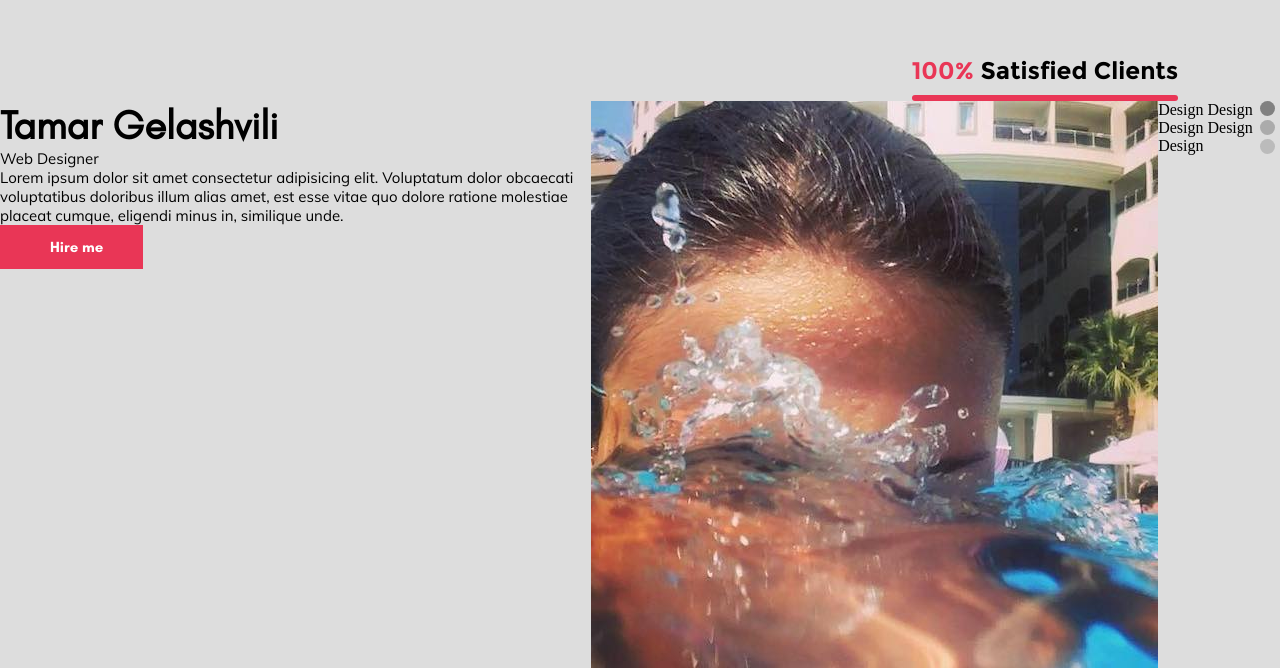
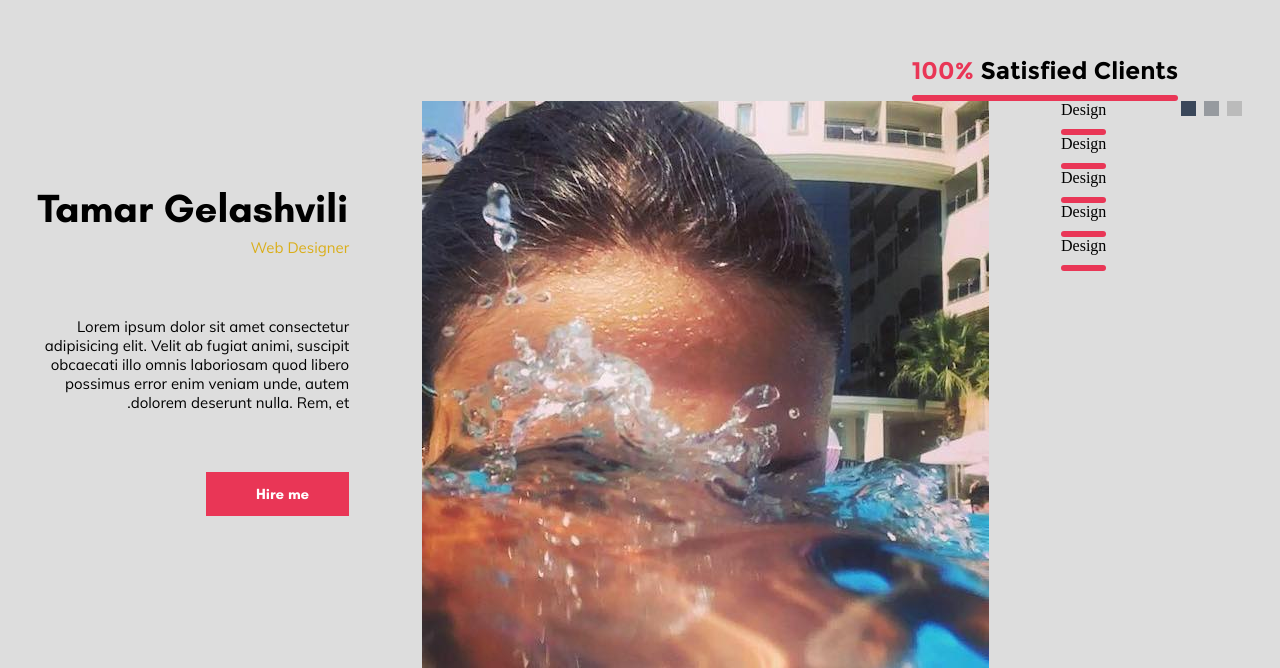
Before and after one commit to tgelashvili/Final-Task, a plain HTML site: page index.html in a window 1280 px wide. Shown: the part 768-1436 px from the top of the page. Drawn offline with Linux system fonts and the light colour scheme.

Commit message:
second section, first div completed

```diff
--- a/index.html
+++ b/index.html
@@ -61,7 +61,7 @@
             <div class="my-info">
                 <h2>Tamar Gelashvili</h2>
                 <p class="muli">Web Designer</p>
-                <p>Lorem ipsum dolor sit amet consectetur adipisicing elit. Voluptatum dolor obcaecati voluptatibus doloribus illum alias amet, est esse vitae quo dolore ratione molestiae placeat cumque, eligendi minus in, similique unde.</p>
+                <p>Lorem ipsum dolor sit amet consectetur adipisicing elit. Velit ab fugiat animi, suscipit obcaecati illo omnis laboriosam quod libero possimus error enim veniam unde, autem dolorem deserunt nulla. Rem, et.</p>
                 <button>Hire me</button>
             </div>
             <div class="slider">
@@ -73,10 +73,20 @@
             </div>
             <div class="ability">
                 <span>Design</span>
+                <div class="line"></div>
+
                 <span>Design</span>
+                <div class="line"></div>
+
                 <span>Design</span>
+                <div class="line"></div>
+
                 <span>Design</span>
+                <div class="line"></div>
+
                 <span>Design</span>
+                <div class="line"></div>
+
             </div>
 
             <div class="dot-bar">
--- a/styles/styles.css
+++ b/styles/styles.css
@@ -11,6 +11,13 @@
     padding-top: 27px;
     background-color: #DDDDDD;
 }
+.grid-container {
+    display: grid;
+    grid-template-areas:
+      'headerl header headerr'
+      'empty main main'
+      'empty footer footerl';
+  }
 .item1 {
     grid-area: headerl;
     display: flex;
@@ -35,13 +42,6 @@
     grid-area: footerl;
     display: flex;
     justify-content: flex-end;
-}
-.grid-container {
-  display: grid;
-  grid-template-areas:
-    'headerl header headerr'
-    'empty main main'
-    'empty footer footerl';
 }
 .l-side span{
     font-family: "Poppins-ExtraBold";
@@ -81,19 +81,19 @@
     display: flex;
     justify-content: space-between;
 }
-.persona-1{
+.persona-1 {
     font-family: "Regular";
     font-size: 49.7px;
 }
-.persona-2{
+.persona-2 {
     font-family: "Bold";
     font-size: 71px;
 }
-.persona-2:hover{
+.persona-2:hover {
     color: #E93656;
 }
 
-.persona-3{
+.persona-3 {
     font-family: "Regular";
     font-size: 23.29px;
 }
@@ -107,10 +107,9 @@
     font-size: 24px;
     color: black;
 }
-.satisfication:hover{
+.satisfication:hover {
     color: #E93656;
 }
-
 .satisfication div {
     height: 6px;
     max-width: 361px;
@@ -119,27 +118,15 @@
     border-radius: 28px;
     background-color: #E93656;
 }
-
 .logos {
     padding-top: 30px;
 }
-
 .logos a{
     padding: 10px;
 }
 
-.dot {
-    height: 15px;
-    width: 15px;
-    margin: 0 2px;
-    background-color: #bbb;
-    border-radius: 50%;
-    display: inline-block;
-    transition: background-color 0.6s ease;
-}
-.active {
-    background-color: #717171;
-}
+/* second section*/
+
 /* Fading animation */
 .fade {
     -webkit-animation-name: fade;
@@ -155,16 +142,42 @@
     from {opacity: .4}
     to {opacity: 1}
 }
-
+.dot {
+    height: 15px;
+    width: 15px;
+    margin: 0 2px;
+    background-color: #bbb;
+    display: inline-block;
+    transition: background-color 0.6s ease;
+}
+.active {
+    background-color: #15263E;
+}
+.line {
+    height: 6px;
+    max-width: 302px;
+    width: 100%;
+    margin-top: 10px;
+    border-radius: 28px;
+    background-color: #E93656;
+}
+.line:hover{
+    height: 6px;
+    max-width: 361px;
+    width: 100%;
+}
 
 .about-me{
     display: flex;
+    justify-content: flex-end;
+
 }
-
 .my-info{
-    display: block;
+    max-width: 313px;
+    width: 100%;
+    direction: rtl;
+    padding-top: 83px;
 }
-
 .my-info button{
     padding: 13px 40px 13px 50px;
     font-family: 'Bold';
@@ -174,26 +187,27 @@
     background-color: #E93656;
     cursor: pointer;
 }
-
 .my-info h2{
-    font-family: 'Regular';
+    font-family: 'Bold';
     font-size: 40px;
+    padding-bottom: 6px;
+    max-width: 311px;
 }
-
 .muli{
     font-family: 'Muli';
     font-size: 14px;
+    padding-bottom: 33px;
+    color: #DAAE19;
 
 }
 .my-info p{
     font-family: 'Muli-Regular';
     font-size: 15px;
+    padding-bottom: 60px;
 }
-
 .abolity{
     display: block;
 }
-
 .dot-bar{
    text-align: center;
    display: block;
```
